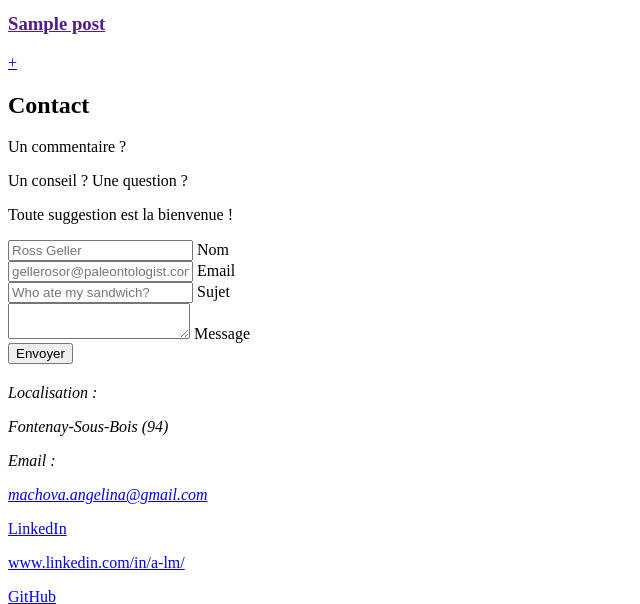
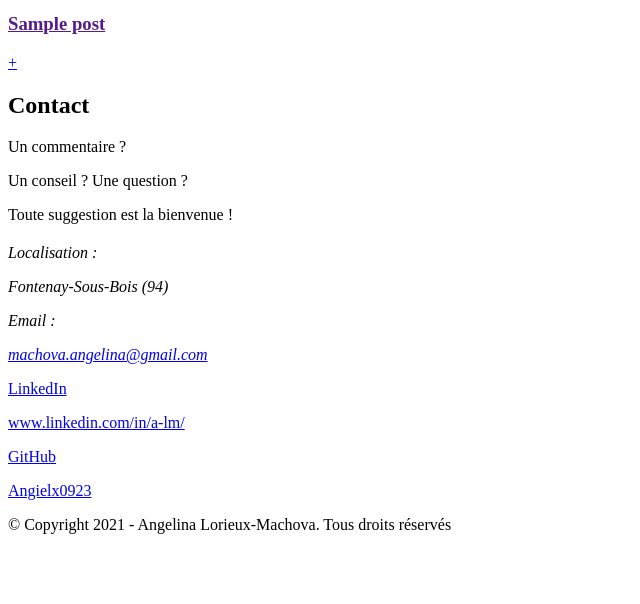
Before and after one commit to Angielx0923/My-Web-CV, a WordPress theme: the page made by content/themes/myCV/front-page.php in a window 1280 px wide. Shown: the part 1668-2272 px from the top of the page, without its empty margins (0-640 px from the left). After the commit the page ends 2202 px from the top, so only its background shows below. Run offline with PHP 8.4 and a stand-in for WordPress, Linux system fonts and the light colour scheme; the site name, menu and one post (Sample post) are stand-ins, and other content is empty; some libraries are stand-ins or nearby versions.

Commit message:
ADD dynamic shortcode contact form

```diff
--- a/content/themes/myCV/app/scss/components/_menu.scss
+++ b/content/themes/myCV/app/scss/components/_menu.scss
@@ -257,9 +257,11 @@
     text-align: center;
     padding-top: 1.5rem;
     opacity: 1;
-    width: 100px;
     margin: 0 auto;
 
+    @media (max-width: $breakpoint-sm) {
+        width: 100px;
+    }
 
     &__link {
         font-size: 1.7rem;
--- a/content/themes/myCV/app/scss/layout/_contact.scss
+++ b/content/themes/myCV/app/scss/layout/_contact.scss
@@ -82,12 +82,11 @@
 
 
     &__block {
-        display: flex;
-        flex-direction: column-reverse;
         text-align: left;
     }
 
     &__input {
+        width: 100%;
         padding: 0 1rem;
         height: 2.3rem;
         margin: .3rem 0 1rem 0;
--- a/content/themes/myCV/app/scss/layout/_header.scss
+++ b/content/themes/myCV/app/scss/layout/_header.scss
@@ -1,3 +1,7 @@
+.header > #contact {
+    background-color: rgba(30, 30, 30, .9);
+}
+
 .header {
     display: grid;
     grid-area: header;
--- a/content/themes/myCV/front-page.php
+++ b/content/themes/myCV/front-page.php
@@ -300,34 +300,7 @@
                 </aside>
 
                 <div class="form-container">
-                    <!-- Page de renvoi et méthode à définir -->
-                    <form action="/" method="" class="contact-form">
-
-                        <!-- NAME -->
-                        <div class="contact-form__block">
-                            <input type="text" id="name" name="user-name" placeholder="Ross Geller" class="contact-form__input">
-                            <label for="name" class="contact-form__label">Nom</label>
-                        </div>
-
-                        <!-- EMAIL -->
-                        <div class="contact-form__block">
-                            <input type="email" id="mail" name="user-mail" placeholder="gellerosor@paleontologist.com" class="contact-form__input">
-                            <label for="mail" class="contact-form__label">Email</label>
-                        </div>
-
-                        <!-- SUBJECT -->
-                        <div class="contact-form__block">
-                            <input type="text" id="subject" name="user-subject" placeholder="Who ate my sandwich?" class="contact-form__input">
-                            <label for="subject" class="contact-form__label">Sujet</label>
-                        </div>
-
-                        <!-- MESSAGE -->
-                        <div class="contact-form__block">
-                            <textarea id="msg" name="user-message" class="contact-form__input contact-form__textarea"></textarea>
-                            <label for="msg" class="contact-form__label">Message</label>
-                        </div>
-                        <button type="submit" value="submit" class="contact-form__button btn">Envoyer</button>
-                    </form>
+                    <?php get_template_part( 'template-parts/form' ); ?>
                 </div>
             </section>
 
--- /dev/null
+++ b/content/themes/myCV/template-parts/form.php
@@ -0,0 +1,11 @@
+<?php
+/**
+ * Template of the contact form
+ *
+ * @package ALM
+ */
+?>
+
+<!-- SHORTCODE CONTACT FORM 7 -->
+
+<?= do_shortcode( '[contact-form-7 id="7" title="Contact form" html_class="contact-form"]' ) ?>
```
Also changed, not shown: content/themes/myCV/page-contact.php (added, +19 -0 lines), .htaccess.
